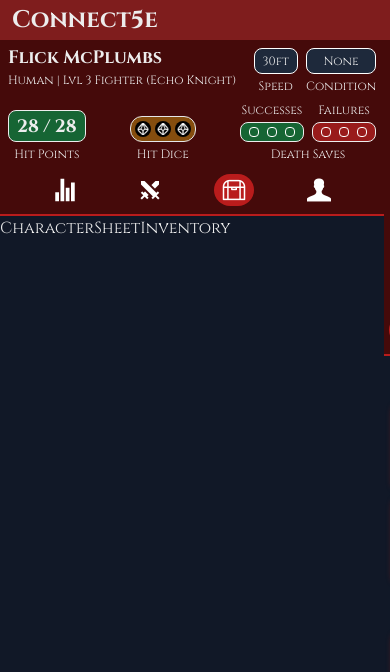
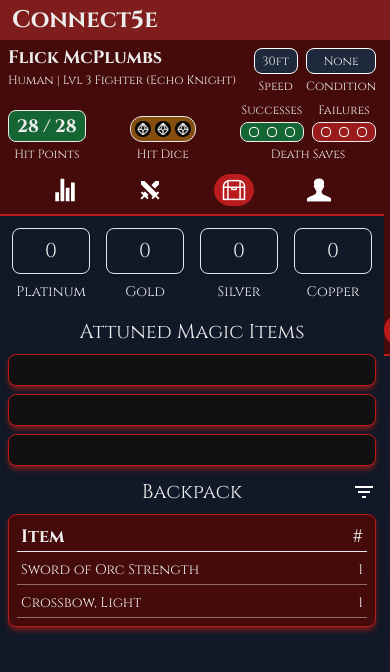
Before and after one commit to JoelOliverMclean/connect-5e, a Next.js app: page /dm-screen in a window 390 px wide. Both pictures are taken after a click on the element 234 px from the left and 190 px from the top of the page. Shown: the top 672 px of the page. Built offline with nearby package versions, Linux system fonts and the light colour scheme.

Commit message:
Inventory page, currency, attuned items, backpack, filters

```diff
--- a/components/charactersheet/CharacterSheet.jsx
+++ b/components/charactersheet/CharacterSheet.jsx
@@ -292,7 +292,7 @@ function CharacterSheet({ characterSheet, dm, initTheme }) {
             }
           >
             <CharacterSheetInventory
-              characterSheet={characterSheet}
+              inventory={characterSheet.inventory}
               theme={theme}
               dm={dm}
             />
--- a/components/charactersheet/combat/CharacterSheetCombat.jsx
+++ b/components/charactersheet/combat/CharacterSheetCombat.jsx
@@ -61,7 +61,7 @@ function CharacterSheetCombat({ characterSheet, theme }) {
     .features()
     .filter((p) => p.type === "reaction");
 
-  const weapons = characterSheet.inventory.personal.filter(
+  const weapons = characterSheet.inventory.backpack.filter(
     (item) => item.category === "weapon" && item.equipped
   );
 
--- a/components/charactersheet/inventory/CharacterSheetInventory.jsx
+++ b/components/charactersheet/inventory/CharacterSheetInventory.jsx
@@ -1,7 +1,285 @@
-import React from "react";
+import Popup from "@/components/popup/Popup";
+import Image from "next/image";
+import React, { useState } from "react";
 
-function CharacterSheetInventory({ characterSheet }) {
-  return <div>CharacterSheetInventory</div>;
+function CharacterSheetInventory({ inventory, theme, dm }) {
+  const [currencies, setCurrencies] = useState([
+    {
+      name: "Platinum",
+      amount: inventory.currency.pp,
+      baseColor: "indigo",
+      tone: 900,
+    },
+    {
+      name: "Gold",
+      amount: inventory.currency.gp,
+      baseColor: "yellow",
+      tone: 600,
+    },
+    {
+      name: "Silver",
+      amount: inventory.currency.sp,
+      baseColor: "gray",
+      tone: 500,
+    },
+    {
+      name: "Copper",
+      amount: inventory.currency.cp,
+      baseColor: "orange",
+      tone: 900,
+    },
+  ]);
+
+  const [selectedCurrency, setSelectedCurrency] = useState(null);
+
+  const updateCurrency = (currencyName, newAmount) => {
+    setCurrencies((prevCurrencies) =>
+      prevCurrencies.map((currency) =>
+        currency.name === currencyName
+          ? { ...currency, amount: newAmount ?? 0 }
+          : currency
+      )
+    );
+  };
+
+  const currencyDialog = (
+    <Popup onDismiss={() => setSelectedCurrency(null)}>
+      <div
+        className={`${theme.bg} border-2 ${theme.border} p-2 rounded-lg flex flex-col gap-2`}
+      >
+        <h3 className="text-center">{selectedCurrency?.name}</h3>
+        <form
+          onSubmit={(e) => {
+            e.preventDefault();
+            const formData = new FormData(e.target);
+            const amount = parseFloat(formData.get("amount"));
+            const validAmount = isNaN(amount) ? 0 : amount;
+            updateCurrency(selectedCurrency?.name, validAmount);
+            setSelectedCurrency(null);
+          }}
+        >
+          <div className="flex flex-col gap-3">
+            <input
+              name="amount"
+              className={`rounded-lg p-1 w-[100px] ${theme.highlight} text-center text-xl focus:ring-1 ring-white focus:outline-none`}
+              type="number"
+              defaultValue={selectedCurrency?.amount}
+            />
+            <input
+              className="bg-green-800 rounded-full p-1"
+              type="submit"
+              value="Save"
+            />
+          </div>
+        </form>
+      </div>
+    </Popup>
+  );
+
+  const currencyCell = (label, amount, baseColor, tone) => (
+    <div key={label} className="flex flex-col gap-2 p-1">
+      <div
+        className={`flex flex-col gap-1 p-1 bg-${baseColor}-${tone} rounded-lg border-${baseColor}-${
+          tone - 300
+        } border shadow-${baseColor}-${tone} shadow-md`}
+        onClick={() =>
+          setSelectedCurrency({
+            name: label,
+            amount,
+          })
+        }
+      >
+        <p className="text-center text-xl py-1">{amount}</p>
+      </div>
+      <h4 className="text-sm text-center">{label}</h4>
+    </div>
+  );
+
+  const currencySection = (
+    <>
+      <div className="grid grid-cols-4 gap-2">
+        {currencies.map((currency) =>
+          currencyCell(
+            currency.name,
+            currency.amount,
+            currency.baseColor,
+            currency.tone
+          )
+        )}
+      </div>
+      {selectedCurrency?.name && currencyDialog}
+    </>
+  );
+
+  const [selectedItem, setSelectedItem] = useState(null);
+
+  const selectedItemPopup = (
+    <Popup onDismiss={(e) => setSelectedItem(null)}>
+      <div
+        className={`${theme.bg} border-2 ${theme.border} p-2 rounded-lg min-w-[85vw] md:min-w-[30vw] md:max-w-[60vw] lg:max-w-[40vw] flex flex-col gap-2`}
+      >
+        <h2 className="text-xl text-center font-bold">{selectedItem?.name}</h2>
+        <p className="text-xs">{selectedItem?.description}</p>
+      </div>
+    </Popup>
+  );
+
+  const attunedItemCell = (item) => (
+    <div
+      className="font-bold text-center p-1"
+      onClick={() => {
+        setSelectedItem(item);
+      }}
+    >
+      {item.name}
+    </div>
+  );
+
+  const attunedItemsSection = (
+    <div className="grid grid-cols-1 gap-2">
+      <h3 className="text-center text-xl">Attuned Magic Items</h3>
+      {Array.from({ length: inventory.maxAttunedItems }, (_, index) => (
+        <div
+          key={index}
+          className={`flex min-h-[32px] ${theme.bg} rounded-lg border ${theme.border} shadow-md ${theme.shadow}`}
+        >
+          {inventory.attunedMagicItems.length > index ? (
+            <div className={`flex-1`}>
+              {attunedItemCell(inventory.attunedMagicItems[index])}
+            </div>
+          ) : (
+            <div className="bg-[#111] flex-1 rounded-lg"></div>
+          )}
+        </div>
+      ))}
+    </div>
+  );
+
+  const backpackItemCell = (item, index) => (
+    <div
+      key={item.item.name}
+      className="flex justify-between border-b border-opacity-40 border-white p-1 gap-2"
+    >
+      <p className="text-sm">{item.item.name}</p>
+      <p className="text-sm">{item.quantity}</p>
+    </div>
+  );
+
+  const [filters, setFilters] = useState({
+    "Weapons Only": {
+      predicate: (p) => p.category === "weapon",
+      on: false,
+    },
+    "Armor Only": {
+      predicate: (p) => p.category === "armor",
+      on: false,
+    },
+  });
+
+  const [filterDialogOpen, setFilterDialogOpen] = useState(false);
+
+  const toggleFilter = (filterName) => {
+    const newFilters = { ...filters };
+    const newFilter = {
+      ...newFilters[filterName],
+      on: !newFilters[filterName].on,
+    };
+    newFilters[filterName] = newFilter;
+    setFilters(newFilters);
+  };
+
+  const filterDialog = (
+    <Popup onDismiss={(e) => setFilterDialogOpen(false)}>
+      <div
+        className={`${theme.bg} border-2 ${theme.border} p-2 rounded-lg min-w-[85vw] md:min-w-[30vw] md:max-w-[60vw] lg:max-w-[40vw] flex flex-col gap-2`}
+      >
+        {Object.keys(filters).map((filterName) => (
+          <div
+            key={filterName}
+            className="flex justify-between items-center p-1 "
+            onClick={() => toggleFilter(filterName)}
+          >
+            <p>{filterName}</p>
+            <div
+              className={`rounded-full w-[40px] p-1 flex items-center duration-300 relative ${
+                filters[filterName].on ? "bg-green-900" : "bg-black"
+              }`}
+            >
+              <div
+                className={`w-[12px] h-[12px] bg-white rounded-full transition-transform duration-300 ${
+                  filters[filterName].on
+                    ? "translate-x-[20px]"
+                    : "translate-x-0"
+                }`}
+              ></div>
+            </div>
+          </div>
+        ))}
+      </div>
+    </Popup>
+  );
+
+  const openBackpackFilterDialog = () => {
+    setFilterDialogOpen(true);
+  };
+
+  const getFilteredInventory = () => {
+    var result = inventory.backpack;
+    Object.keys(filters).forEach((key) => {
+      const filter = filters[key];
+      if (filter.on) result = result.filter(filter.predicate);
+    });
+    return result;
+  };
+
+  const backpackSection = (
+    <div className="flex flex-col gap-2">
+      <div className="relative">
+        <h3 className="text-center text-xl">Backpack</h3>
+        <div
+          className="absolute top-0 right-0 bottom-0 flex items-center justify-center"
+          onClick={() => openBackpackFilterDialog()}
+        >
+          <Image
+            src="/icons/filter_list_icon.png"
+            width={24}
+            height={24}
+            alt="filter backpack icon"
+          />
+        </div>
+      </div>
+      <div
+        className={`${theme.bg} p-2 rounded-lg ${theme.border} border ${theme.shadow} shadow-md`}
+      >
+        <div className="flex justify-between px-1">
+          <h5 className="bold text-lg font-bold">Item</h5>
+          <h5 className="bold text-lg font-bold">#</h5>
+        </div>
+        <hr />
+        <div className="grid grid-cols-1 gap-1 pt-1">
+          {getFilteredInventory().map((item) => backpackItemCell(item))}
+          {getFilteredInventory().length === 0 && (
+            <p className="text-center text-sm opacity-50 p-1">
+              No items, check filter
+            </p>
+          )}
+        </div>
+      </div>
+      {filterDialogOpen && filterDialog}
+    </div>
+  );
+
+  const storedSection = <div></div>;
+
+  return (
+    <div className="flex flex-col p-2 gap-3">
+      {currencySection}
+      {attunedItemsSection}
+      {backpackSection}
+      {storedSection}
+      {selectedItem?.name && selectedItemPopup}
+    </div>
+  );
 }
 
 export default CharacterSheetInventory;
--- a/mockdata/characters/FlickMcPlumbs.js
+++ b/mockdata/characters/FlickMcPlumbs.js
@@ -88,13 +88,6 @@ const characterSheet = {
   },
   traits: {
     racial: [],
-  },
-  currency: {
-    cp: 0,
-    sp: 0,
-    ep: 0,
-    gp: 0,
-    pp: 0,
   },
   race: "Human",
   profile: {
@@ -289,7 +282,13 @@ const characterSheet = {
   attacksPerAction: 1,
   attacks: [],
   inventory: {
-    personal: [
+    currency: {
+      cp: 0,
+      sp: 0,
+      gp: 0,
+      pp: 0,
+    },
+    backpack: [
       {
         item: weapons.swordOfOrcStrength,
         category: "weapon",
@@ -304,6 +303,7 @@ const characterSheet = {
       },
     ],
     stored: [],
+    maxAttunedItems: 3,
     attunedMagicItems: [],
   },
   resources: {
--- a/mockdata/characters/LordMajiCock.js
+++ b/mockdata/characters/LordMajiCock.js
@@ -94,13 +94,6 @@ const characterSheet = {
   },
   traits: {
     racial: [],
-  },
-  currency: {
-    cp: 0,
-    sp: 0,
-    ep: 0,
-    gp: 0,
-    pp: 0,
   },
   race: "Human",
   profile: {
@@ -317,7 +310,13 @@ const characterSheet = {
   attacksPerAction: 1,
   attacks: [],
   inventory: {
-    personal: [
+    currency: {
+      cp: 0,
+      sp: 0,
+      gp: 0,
+      pp: 0,
+    },
+    backpack: [
       {
         item: weapons.quarterstaff,
         category: "weapon",
@@ -332,6 +331,7 @@ const characterSheet = {
       },
     ],
     stored: [],
+    maxAttunedItems: 3,
     attunedMagicItems: [magicItems.ringOfMindShielding],
   },
   resources: {
```
Also changed, not shown: public/icons/filter_list_icon.png (added).
